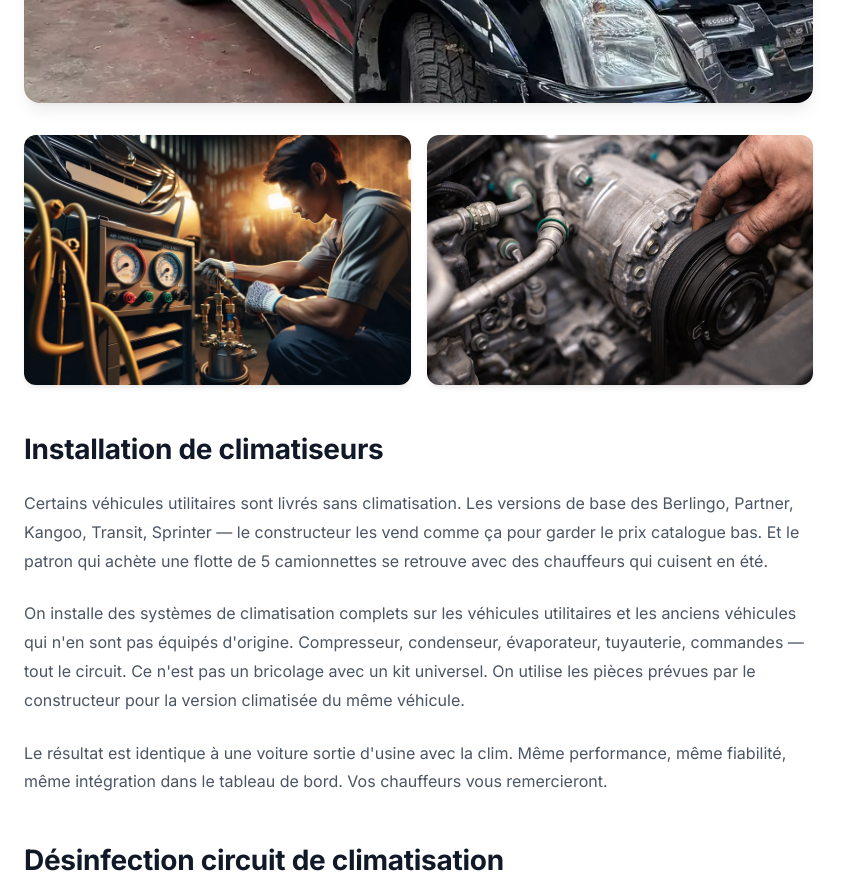
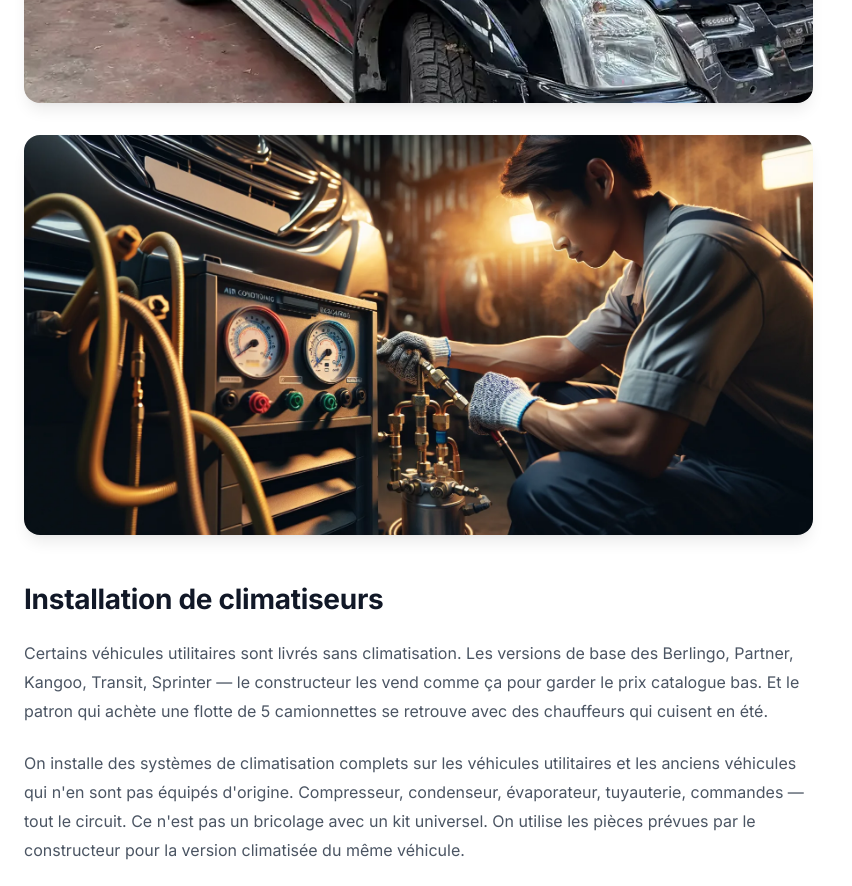
Before and after one commit to Danielgpb/dmt-autogroup, a plain HTML site: page climatisation.html in a window 1280 px wide. Shown: the part 2460-3346 px from the top of the page, without its empty margins (0-852 px from the left). Drawn offline with Linux system fonts and the light colour scheme.

Commit message:
Suppression photo compresseur climatisation
Co-Authored-By: Claude Opus 4.6 (1M context) <noreply@anthropic.com>

```diff
--- a/climatisation.html
+++ b/climatisation.html
@@ -265,9 +265,8 @@
         <img src="img/atelier-interieur.webp" alt="Réparation climatisation auto atelier DMT AUTOGROUP Zaventem" loading="lazy" width="800" height="533" decoding="async">
       </div>
 
-      <div class="photo-gallery" style="grid-template-columns:1fr 1fr">
+      <div class="photo-section">
         <img src="img/climatisation-recharge.webp" alt="Recharge climatisation automobile garage Zaventem" loading="lazy" width="800" height="533" decoding="async">
-        <img src="img/climatisation-compresseur.webp" alt="Compresseur climatisation réparation garage Zaventem" loading="lazy" width="800" height="533" decoding="async">
       </div>
 
       <!-- SECTION 3: Installation -->
```
